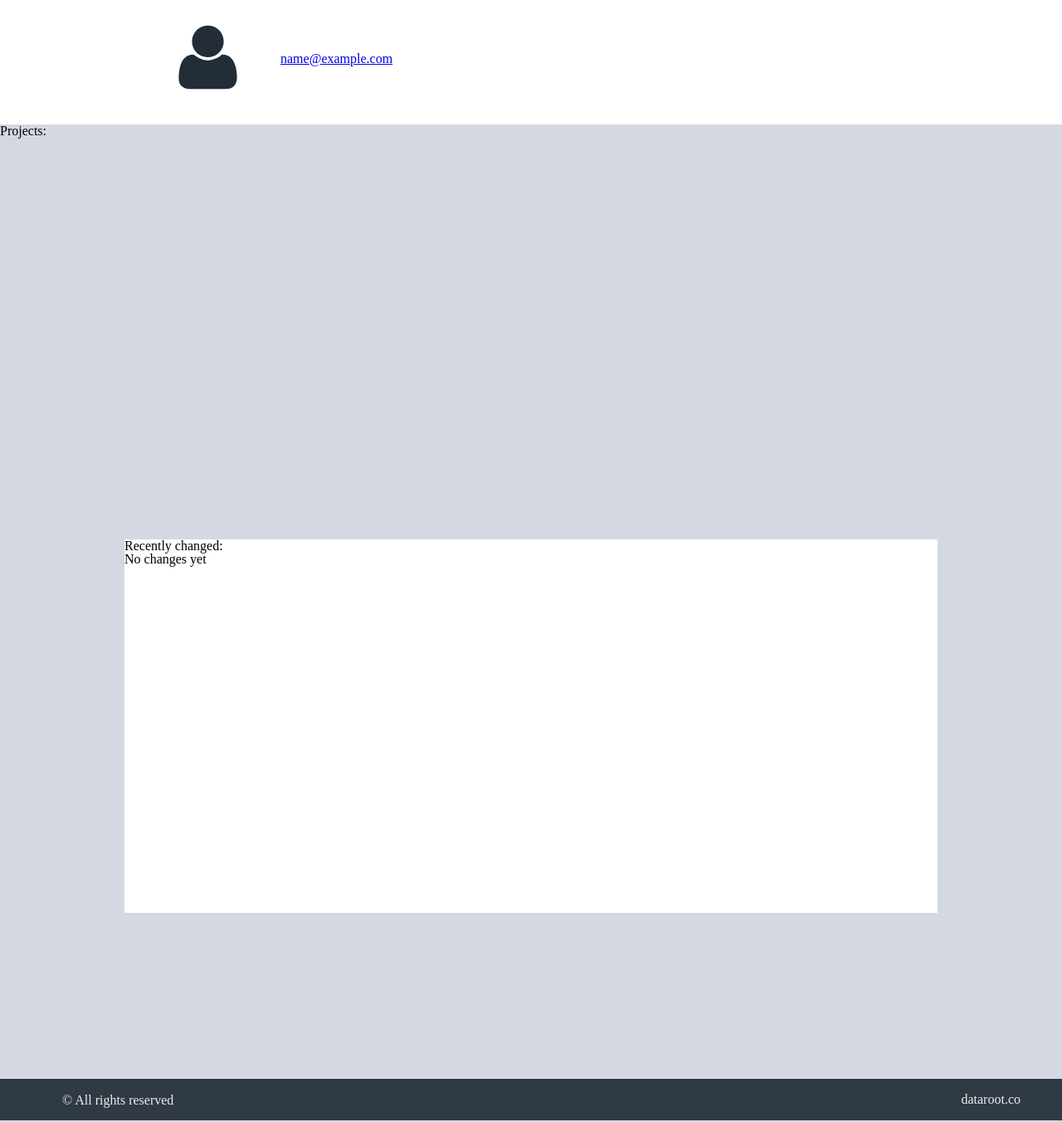
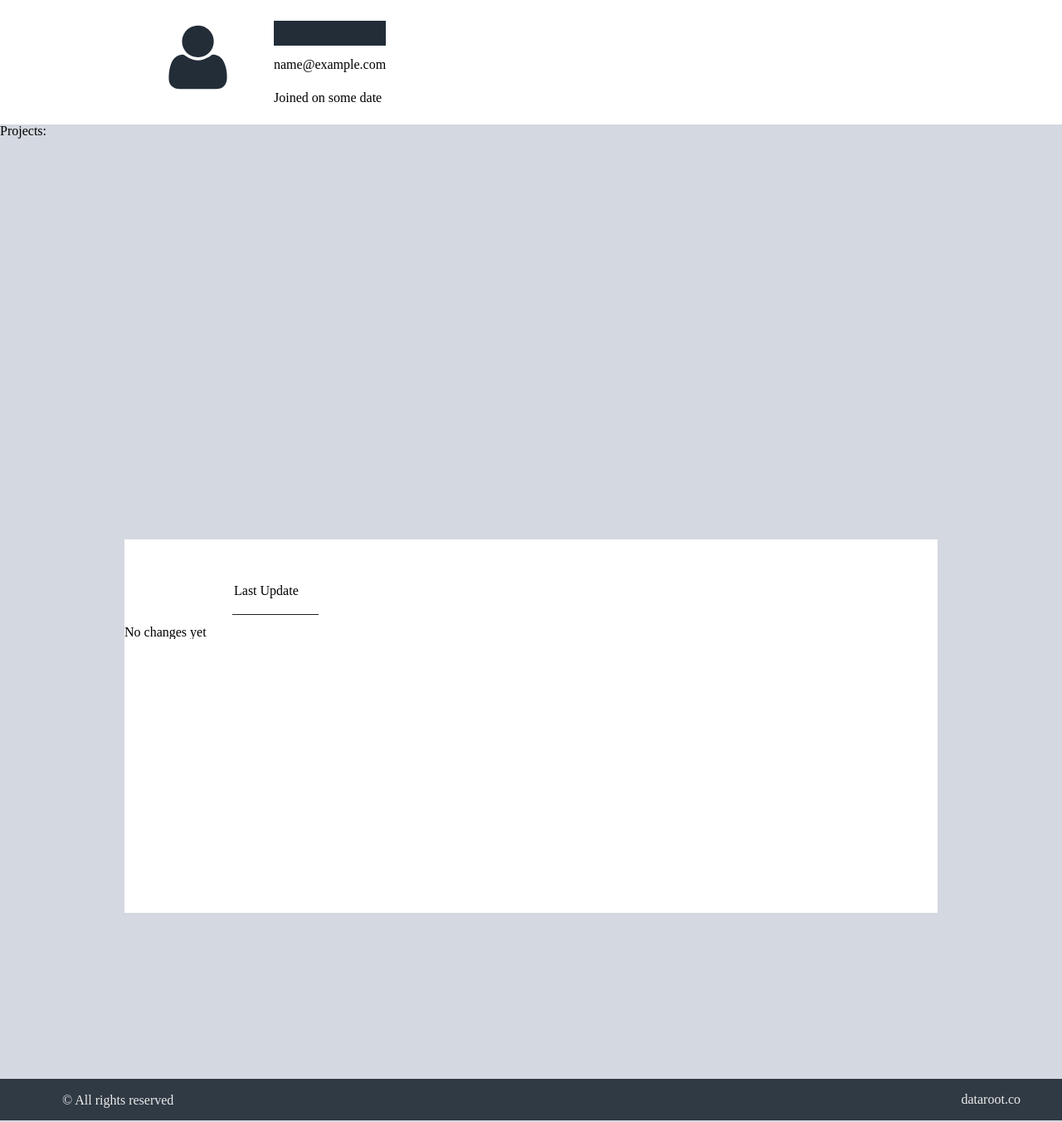
Before and after one commit to UnbentVadi/DataRoot_Portfolio, a Django app: template Portfolio/site_Dataroot/project_portfolio/templates/project_portfolio/myuser_detail.html in a window 1280 px wide. Shown: the part 50-1402 px from the top of the page at 83% size. Run offline with Django 3.2, Linux system fonts and the light colour scheme; the template is opened without the code that fills it: values that come from a table or form of the project are taken from there, others are empty; the visitor is signed in with stand-in values (Sample User, id 1); data comes from the database, SQL or seed files in the repository; parts of the project's set-up code (start-up, migrations or seed data) failed here and were passed over.

Commit message:
Edited hover animation of dropdaun menues(not final version), edited user_data div,improved last_updates div

```diff
--- a/Portfolio/site_Dataroot/project_portfolio/static/css/profile_style.css
+++ b/Portfolio/site_Dataroot/project_portfolio/static/css/profile_style.css
@@ -51,7 +51,9 @@
 	background: #D4D8E1;
 }
 
+
 /******* HEADER *******/
+
 
 .header {
 	background: #232D38;
@@ -154,7 +156,6 @@
 	overflow: hidden;
 	top: 14px;
 	right: 68px;
-	transition: all .3s ease-in-out;
 }
 
 .buzzer_nav:hover {
@@ -162,7 +163,7 @@
 	height: 315px;
 	right: 0px;
 	top: 0px;
-	background: #0F161D;
+	background: radial-gradient(circle at 88.45% 8.25%, rgba(255,255,255,0.005) 1.3%, rgba(100,100,100,1) 1.7% ,rgba(15, 22 ,29, 1) 2.5%);
 }
 
 .buzzer {
@@ -175,27 +176,21 @@
 	z-index: 9;
 }
 
-
-.buzzer_nav:hover .buzzer {
-	top: 14px;
-	right: 68px;
-}
-
-.buzzer_nav ul li a:not(.buzzer) {
+.buzzer_nav ul li a {
 	border-bottom: 1px solid #A5A7A9;
 	color: #FBFBFB;
 	display: block;
 	position: relative;
 	text-decoration: none;
-	height: 27px;
+	height: 50px;
 	line-height: 7px;
-	cursor: default;
-	margin-bottom: 23px;
+	cursor: pointer;
 	margin-left: 24px;
 }
 
 .dropdown_buzzer {
-	margin-top: 120px;
+	margin-top: 97px;
+	overflow: hidden;
 }
 
 .link_data {
@@ -207,6 +202,10 @@
 .link_data li {
 	position: absolute;
 	display: block;
+}
+
+.link_data li:nth-child(1) {
+	top: 23px;
 }
 
 .link_data li:nth-child(2) {
@@ -257,10 +256,7 @@
 }
 
 
-
-
-
-
+/*******USER DATA********/
 
 
 .user_data {
@@ -276,23 +272,39 @@
 	width: 125px;
 	position: absolute;
 	top: 12.5px;
-	left: 188px;
+	left: 176px;
 }
 
 .username {
-	height: 25px;
-	width: 125px;
+	height: 30px;
+	width: 135px;
 	top: 25px;
-	left: 338px;
+	left: 330px;
 	position: inherit;
+	text-align: center;
+	line-height: 30px;
+	background: #232D38;
+	color:#FBFBFB;
 }
 
 .mail {
 	height: 25px;
-	width: 125px;
-	top: 38px;
-	left: 338px;
+	width: 200px;
+	top: 40px;
+	left: 330px;
 	position: inherit;
+}
+
+.mail a {
+	text-decoration: none;
+	color: #000;
+}
+
+.joined {
+	position: inherit;
+	left: 330px;
+	top: 55px;
+	width: 200px;
 }
 
 .projects {
@@ -302,13 +314,82 @@
 
 
 /*******UPDATES*******/
-/****/
+
 
 .last_update {
 	height: 450px;
 	margin: 0px 150px 200px 150px;
 	background: #FFFFFF;
+	position: relative;
 }
+
+.last_update h1 {
+	position: absolute;
+	display: block;
+	color: #000;
+	border-bottom: 1px solid #231F20;
+	padding-left: 2px;
+	left: 130px;
+	top: 54px;
+	width: 102px;
+	height: 36px;
+}
+
+.last_update ul li a {
+	border-bottom: 1px solid #A5A7A9;
+	color: #231F20;
+	display: block;
+	position: relative;
+	text-decoration: none;
+	height: 50px;
+	line-height: 7px;
+	cursor: pointer;
+	margin-left: 66px;
+	margin-right: 64px;
+}
+
+.last_update ul {
+	padding-top: 104px;
+	overflow: hidden;
+}
+
+.updates_data {
+	height: 28px;
+	width: 204px;
+	cursor: pointer;
+}
+
+.updates_data li {
+	position: absolute;
+	display: block;
+}
+
+.updates_data li:nth-child(1) {
+	top: 23px;
+}
+
+.updates_data li:nth-child(2) {
+	left: 270px;
+	bottom: 17px;
+}
+
+.updates_data li:nth-child(3) {
+	left: 500px;
+	bottom: 21px;
+	color: #414042;
+}
+
+.updates_data li:nth-child(4) {
+	right: 8px;
+	bottom: 21px;
+	color: #D1D3D4;
+}
+
+
+
+
+/*******FOOTER*******/
+
 
 .footer {
 	height: 50px;
--- a/Portfolio/site_Dataroot/project_portfolio/templates/project_portfolio/myuser_detail.html
+++ b/Portfolio/site_Dataroot/project_portfolio/templates/project_portfolio/myuser_detail.html
@@ -55,6 +55,7 @@
 	<img class="ava" src="{% static 'image/head.svg' %}">
 	<h1 class="username">{{ object.username }}</h1>
 	<p class="mail"><a href="mailto:{{user.email}}">{{object.email}}</a></p>
+	<p class="joined">Joined on some date</p>
 </div>
 <div class="projects">
 	<p>Projects:</p>
@@ -65,13 +66,22 @@
 	</ul>
 </div>
 <div class="last_update">
-	<h1>Recently changed:</h1>
+	<h1>Last Update</h1>
 	<ul>
-	{%for change in ten_changes%}
-		<li><a href="{{change.url}}">{{change.url}}</a>  |  {{change.publish}}</li>
-	{%empty%}
-		<p>No changes yet</p>
-	{%endfor%}
+		<li>
+			{% for change in five_changes%}
+				<a href="{{change.url}}">
+				<ul class="updates_data">
+					<li>{{change.url}}</li>
+					<li><img src="{% static 'image/Finish.svg' %}"></li>
+					<li>Project</li>
+					<li>{{change.publish}}</li>
+				</ul>
+				</a>
+			{% empty %}
+				<p>No changes yet</p>
+			{% endfor %}
+		</li>
 	</ul>
 </div>
 <div class="footer">
--- a/Portfolio/site_Dataroot/project_portfolio/views.py
+++ b/Portfolio/site_Dataroot/project_portfolio/views.py
@@ -31,7 +31,7 @@
 		for i in range(len(user_projects)):
 			project_links = Link.objects.filter(url_project = user_projects[i])
 			changes.append(project_links)
-		context['ten_changes']= sort_links(changes)[:10]
+		context['five_changes']= sort_links(changes)[:5]
 		context['three_changes']= sort_links(changes)[:3]
 		return context
 
```
